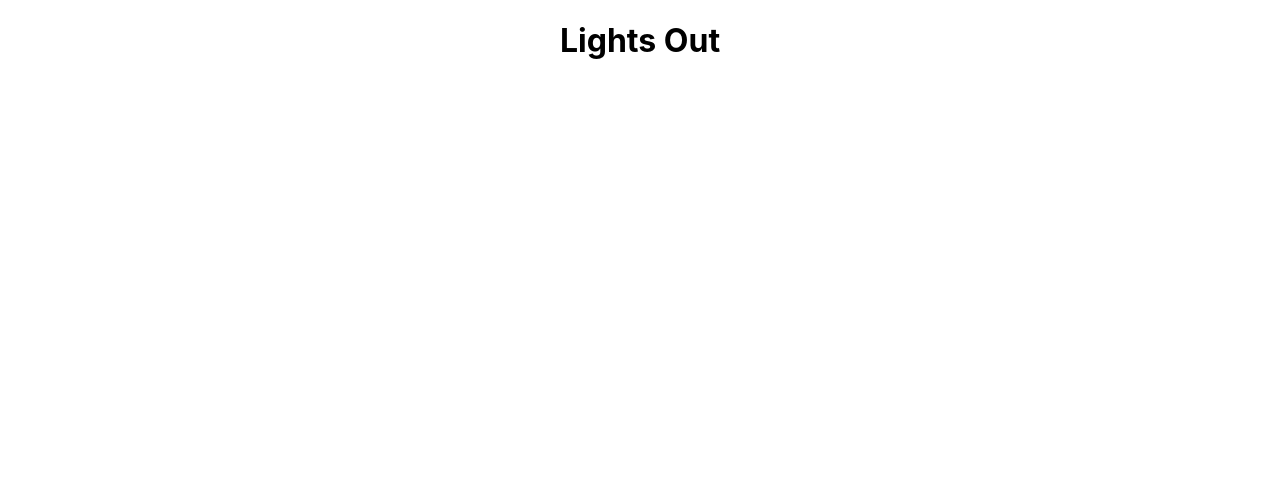
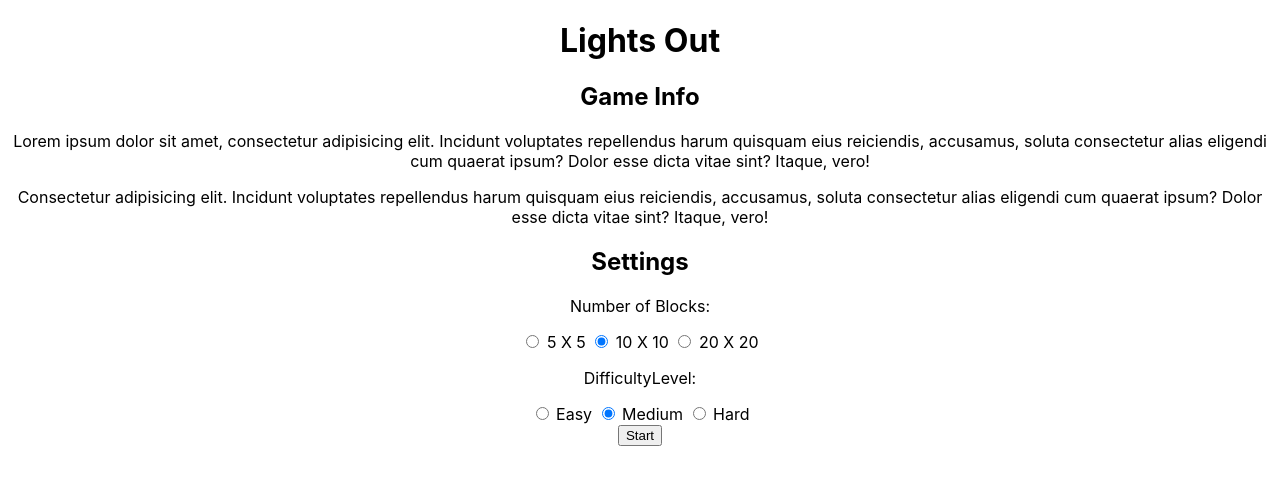
Before and after one commit to lawrence-dass/portfolioApp-lightsout, a React (Create React App) app: page / in a window 1280 px wide. Shown: the top 484 px of the page. Built offline with nearby package versions, Linux system fonts and the light colour scheme.

Commit message:
Basic templating and routing

```diff
--- a/package.json
+++ b/package.json
@@ -10,9 +10,12 @@
     "@types/node": "^12.0.0",
     "@types/react": "^16.9.0",
     "@types/react-dom": "^16.9.0",
+    "@types/react-router-dom": "^5.1.3",
+    "history": "^4.10.1",
     "node-sass": "^4.13.1",
     "react": "^16.13.1",
     "react-dom": "^16.13.1",
+    "react-router-dom": "^5.1.2",
     "react-scripts": "3.4.1",
     "typescript": "~3.7.2"
   },
--- a/src/App.tsx
+++ b/src/App.tsx
@@ -1,11 +1,26 @@
 import React from 'react';
+import {
+  BrowserRouter as Router,
+  Switch,
+  Route
+} from "react-router-dom";
+
+import Dashboard from './Components/Dashboard';
+import Board from './Components/Board'
 import './App.scss';
 
 function App() {
   return (
+    <Router>
     <div className="App">
-      <h1> Lights Out </h1>
+
+        <Switch>
+          <Route exact path="/" component={Dashboard} />
+          <Route exact path="/board" component={Board} />
+        </Switch>
+
     </div>
+    </Router>
   );
 }
 
--- /dev/null
+++ b/src/Components/Board.tsx
@@ -0,0 +1,16 @@
+import React, { Component } from 'react';
+
+class Board extends Component {
+  constructor(props: any) {
+    super(props)
+  }
+  render() {
+    return (
+      <div>
+        <h1> Board Component </h1>
+      </div>
+    )
+  }
+}
+
+export default Board;
--- /dev/null
+++ b/src/Components/Dashboard.tsx
@@ -0,0 +1,81 @@
+import React, { Component } from 'react';
+
+type myState = {
+
+}
+
+type myProps = {
+  history: any
+}
+
+class Dashboard extends Component <myProps ,myState > {
+
+  constructor(props: any) {
+    super(props);
+    this.state = {
+      numberOfBlocks: 5,
+      difficultyLevel: .25
+    }
+    this.handleBlockSelect = this.handleBlockSelect.bind(this);
+    this.handleSubmit = this.handleSubmit.bind(this);
+  }
+
+  handleBlockSelect(e: any) {
+    console.log('selected', e.target.value)
+  }
+
+  handleSubmit(e: any) {
+    e.preventDefault();
+    // localStorage.setItem('noOfBlock', '5');
+    // localStorage.setItem('difficultyLevel', 'medium');
+    console.log('form Submitted');
+    this.props.history.push('/board');
+  }
+
+  render() {
+    return (
+      <div>
+        <h1> Lights Out </h1>
+        <div>
+          <h2> Game Info </h2>
+          <p>
+            Lorem ipsum dolor sit amet, consectetur adipisicing elit. Incidunt voluptates repellendus harum quisquam eius reiciendis, accusamus, soluta consectetur alias eligendi cum quaerat ipsum? Dolor esse dicta vitae sint? Itaque, vero!
+            </p>
+          <p>
+            Consectetur adipisicing elit. Incidunt voluptates repellendus harum quisquam eius reiciendis, accusamus, soluta consectetur alias eligendi cum quaerat ipsum? Dolor esse dicta vitae sint? Itaque, vero!
+            </p>
+        </div>
+        <div>
+
+          <h2> Settings </h2>
+
+
+          <div>
+            <div>
+              <p> Number of Blocks: </p>
+              <input name="noOfBlocks" value="5" id="5" onChange={(e) => { this.handleBlockSelect(e) }} type="radio" />
+              <label htmlFor="5"> 5 X 5  </label>
+              <input name="noOfBlocks" value="10" id="10" onChange={(e) => { this.handleBlockSelect(e) }} type="radio" defaultChecked />
+              <label htmlFor="10"> 10 X 10  </label>
+              <input name="noOfBlocks" value="20" id="20" onChange={(e) => { this.handleBlockSelect(e) }} type="radio" />
+              <label htmlFor="20"> 20 X 20  </label>
+            </div>
+            <div>
+              <p> DifficultyLevel: </p>
+              <input name="difficultyLevel" value=".25" id="easy" onChange={(e) => { this.handleBlockSelect(e) }} type="radio" />
+              <label htmlFor="easy"> Easy </label>
+              <input name="difficultyLevel" value=".50" id="medium" onChange={(e) => { this.handleBlockSelect(e) }} type="radio" defaultChecked />
+              <label htmlFor="medium"> Medium </label>
+              <input name="difficultyLevel" value=".75" id="hard" onChange={(e) => { this.handleBlockSelect(e) }} type="radio" />
+              <label htmlFor="har"> Hard </label>
+            </div>
+            <button type="submit" onClick={(e) => { this.handleSubmit(e) }}> Start </button>
+          </div>
+        </div>
+
+      </div>
+    )
+  }
+}
+
+export default Dashboard;
```
Also changed, not shown: src/Components/Dashboard.scss (added), 1 other file (tests, documents, lock files or other folders).
